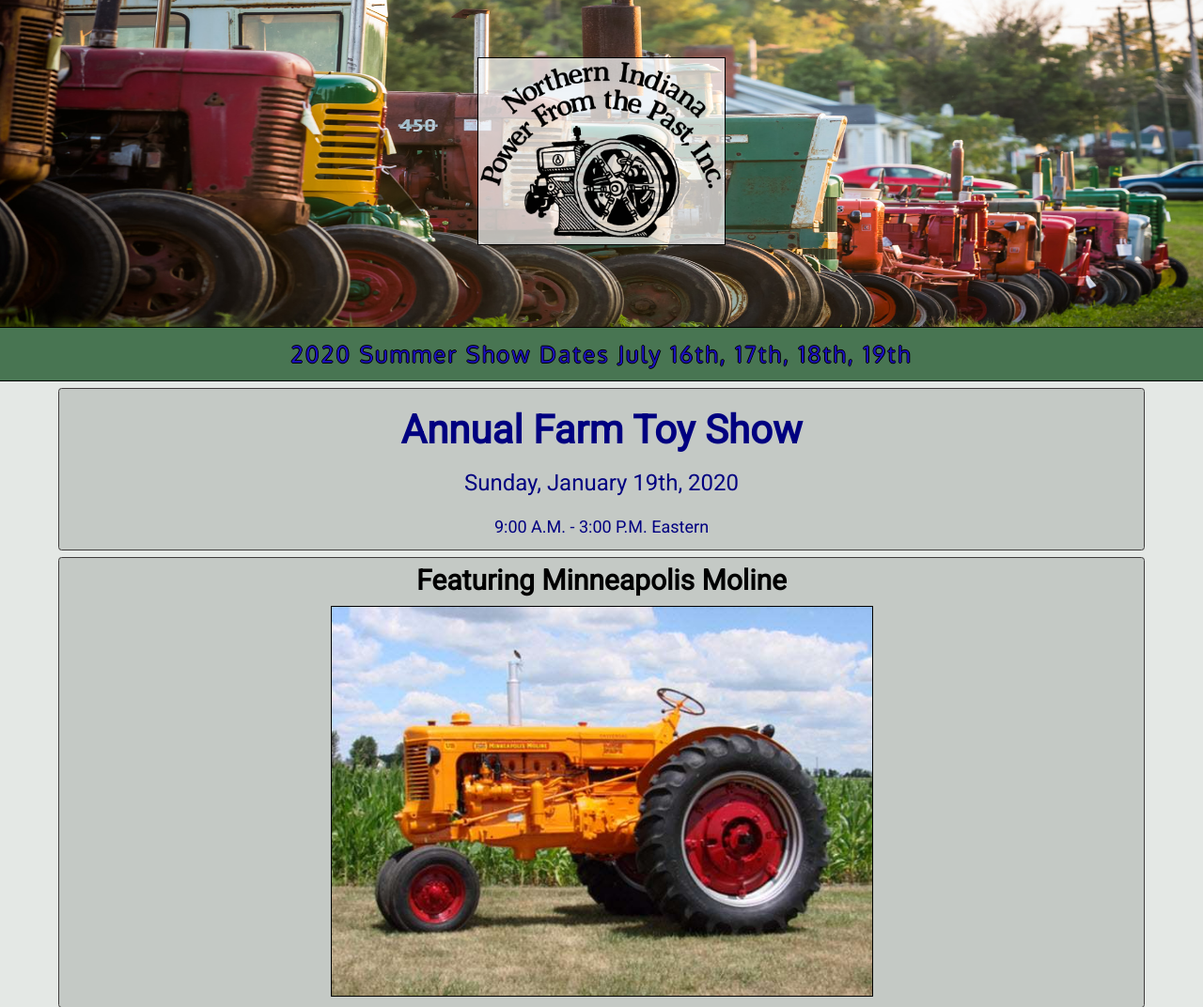
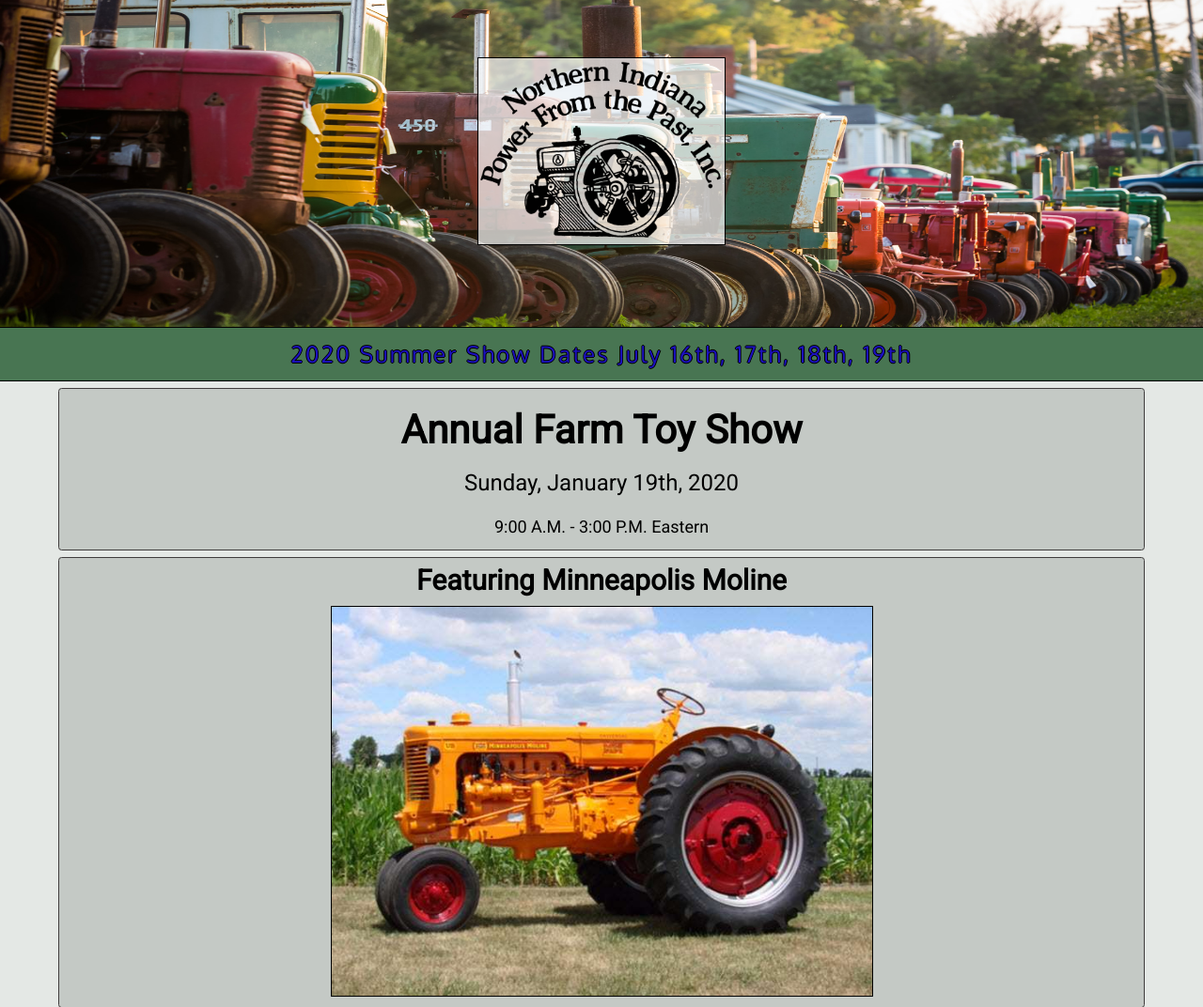
Before and after one commit to hckscripter6/winamacpowershow-flask, a Flask app: page / in a window 1280 px wide. Shown: the part 52-1124 px from the top of the page at 94% size. Run offline with Flask 2, Linux system fonts and the light colour scheme; data that the repository does not hold is empty; some libraries are stand-ins or nearby versions; some web fonts are replaced.

Commit message:
make link black

```diff
--- a/templates/index.html
+++ b/templates/index.html
@@ -86,7 +86,7 @@ Winamac Power From The Past
 	</div>
 </div>
 -->
-<a href="{{ url_for('toy_show') }}">
+<a href="{{ url_for('toy_show') }}" style="color: black;">
     <div class="toy-show-banner">
         <h2>Annual Farm Toy Show</h2>
         <h3>Sunday, January 19th, 2020</h3>
```
